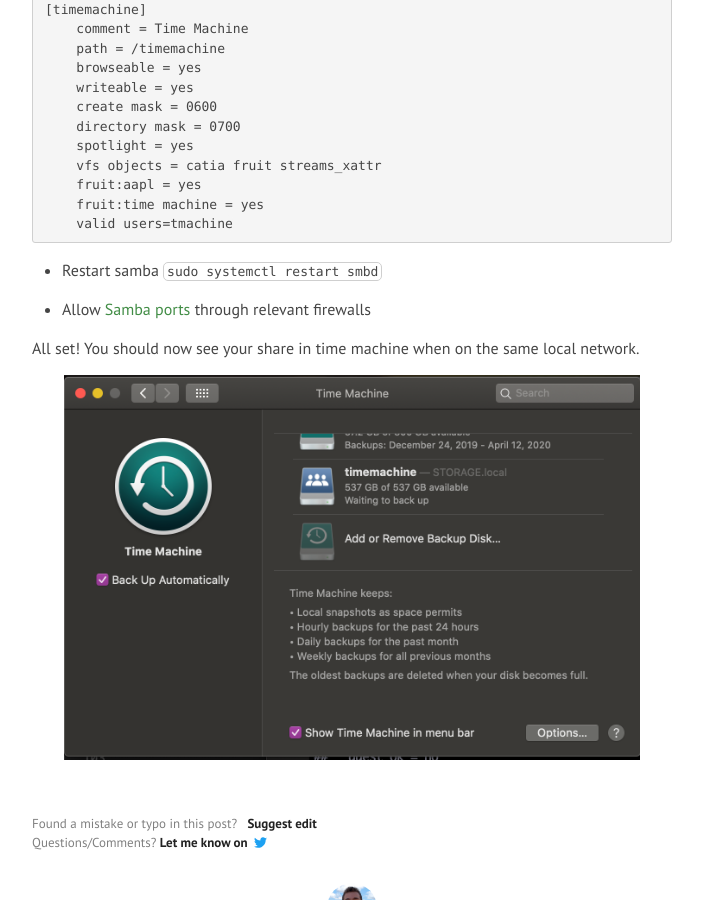
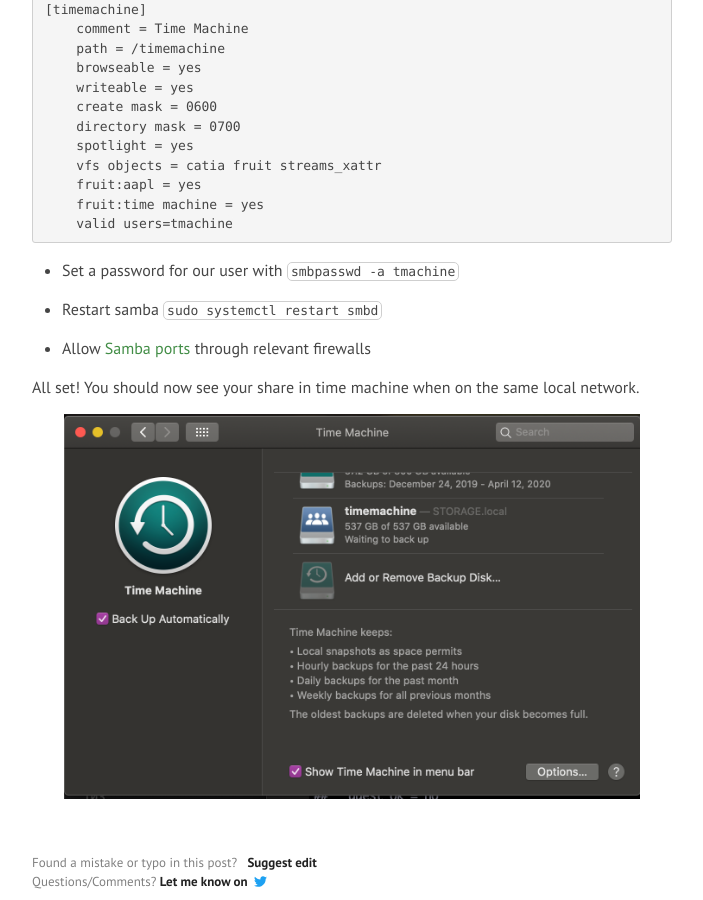
Before and after one commit to diezcami/arctic-fox-theme, a Jekyll site: the page built from _posts/2020-04-17-homelab-update-proxmox.md, in a window 1280 px wide and 900 px high, scrolled down 3802 px. Shown: the whole window, without its empty margins (288-991 px from the left). Built offline with Jekyll 4.4.1, drawn with Linux system fonts in a browser that asks for light colours; nearby versions of some CDN libraries.

Commit message:
Update 2020-04-17-homelab-update-proxmox.md

````diff
--- a/_posts/2020-04-17-homelab-update-proxmox.md
+++ b/_posts/2020-04-17-homelab-update-proxmox.md
@@ -204,6 +204,7 @@
     fruit:time machine = yes
     valid users=tmachine
 ```
+- Set a password for our user with `smbpasswd -a tmachine`
 
 - Restart samba `sudo systemctl restart smbd`
 
````
